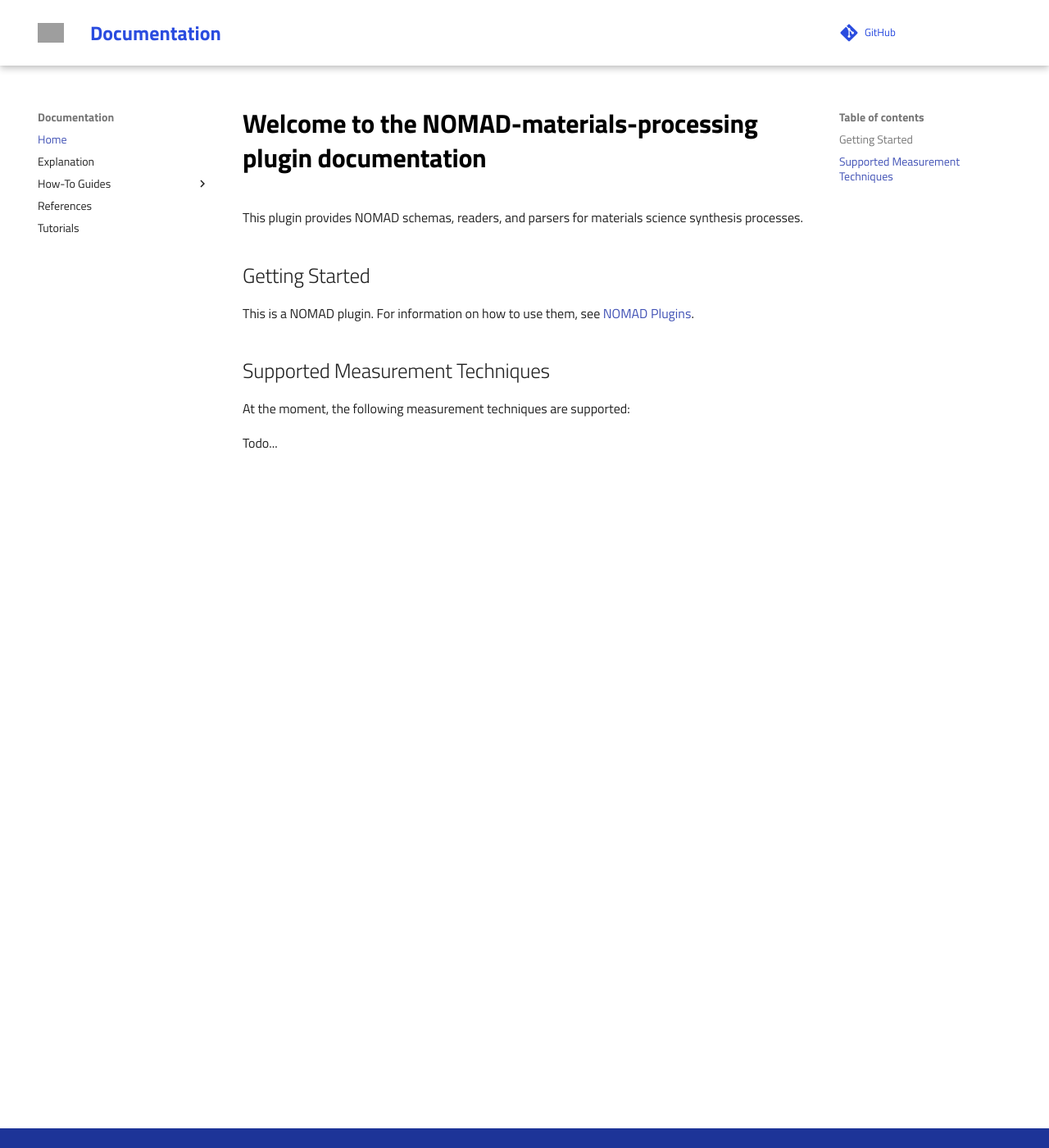
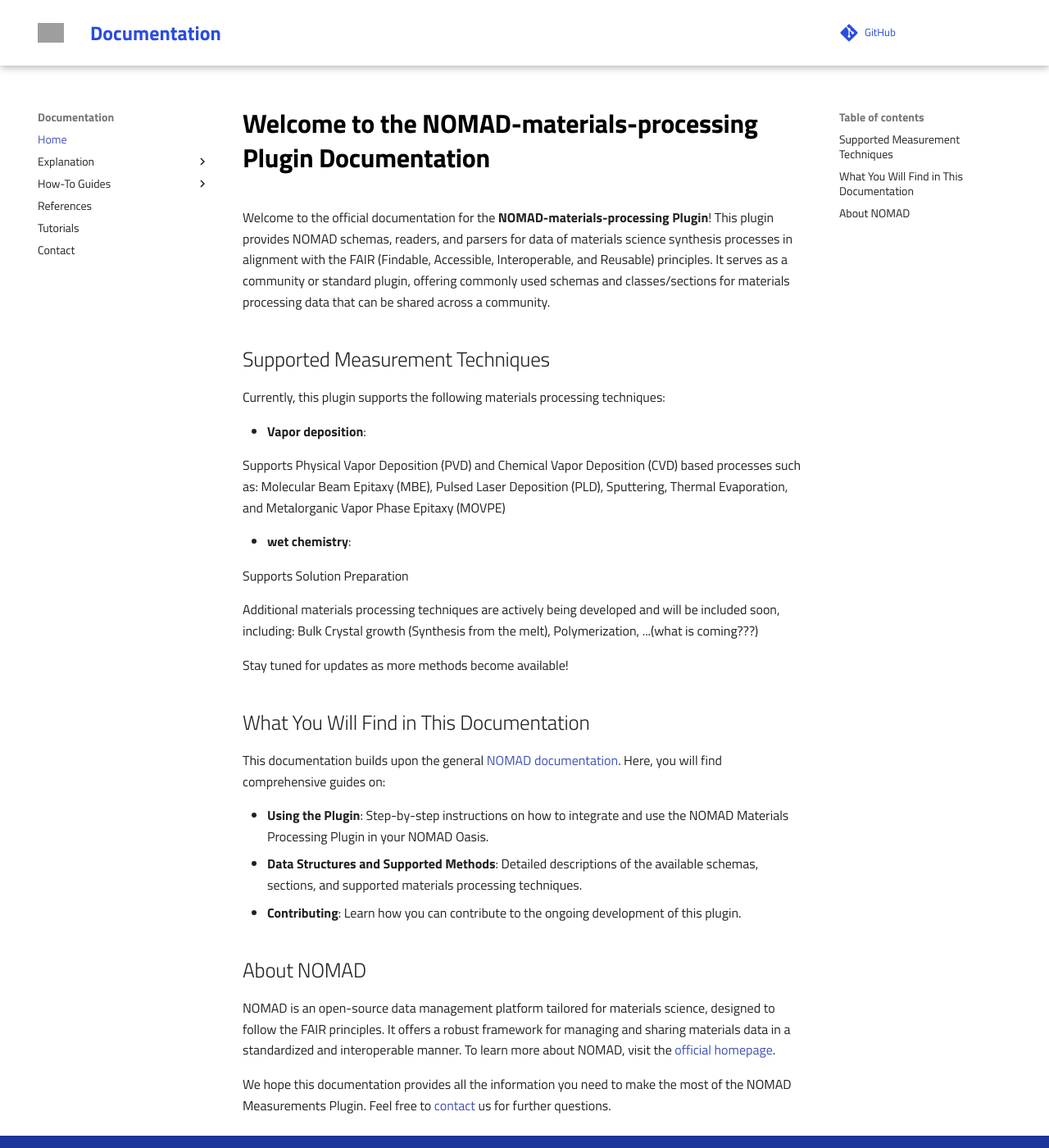
Before and after one commit to FAIRmat-NFDI/nomad-material-processing, an MkDocs documentation site: the page built from docs/index.md, in a window 1280 px wide and 1400 px high. Shown: the whole window at 82% size. Built offline with MkDocs 1.6.1 and Material for MkDocs 9.7.7, drawn with Linux system fonts in a browser that asks for light colours; comment, search, counter and statistics services are not loaded; grey boxes are pictures that could not be loaded.

Commit message:
update docs analog to Measurements

```diff
--- a/docs/index.md
+++ b/docs/index.md
@@ -1,13 +1,36 @@
-# Welcome to the **NOMAD-materials-processing** plugin documentation
+# Welcome to the NOMAD-materials-processing Plugin Documentation
 
-This plugin provides NOMAD schemas, readers, and parsers for materials science synthesis processes.
-
-## Getting Started
-
-This is a NOMAD plugin. For information on how to use them, see [NOMAD Plugins](https://nomad-lab.eu/prod/v1.0/docs/plugins.html).
+Welcome to the official documentation for the **NOMAD-materials-processing Plugin**! This plugin provides NOMAD schemas, readers, and parsers for data of materials science synthesis processes in alignment with the FAIR (Findable, Accessible, Interoperable, and Reusable) principles. It serves as a community or standard plugin, offering commonly used schemas and classes/sections for materials processing data that can be shared across a community.
 
 ## Supported Measurement Techniques
 
-At the moment, the following measurement techniques are supported:
+Currently, this plugin supports the following materials processing techniques:
 
-Todo...
+- **Vapor deposition**:
+
+  Supports Physical Vapor Deposition (PVD) and Chemical Vapor Deposition (CVD) based processes such as:
+  Molecular Beam Epitaxy (MBE), Pulsed Laser Deposition (PLD), Sputtering, Thermal Evaporation, and Metalorganic Vapor Phase Epitaxy (MOVPE)
+
+- **wet chemistry**:
+
+  Supports Solution Preparation
+
+Additional materials processing techniques are actively being developed and will be included soon, including:
+Bulk Crystal growth (Synthesis from the melt), Polymerization, ...(what is coming???)
+
+Stay tuned for updates as more methods become available!
+
+## What You Will Find in This Documentation
+
+This documentation builds upon the general [NOMAD documentation](https://nomad-lab.eu/prod/v1/staging/docs/explanation/data.html). Here, you will find comprehensive guides on:
+
+- **Using the Plugin**: Step-by-step instructions on how to integrate and use the NOMAD Materials Processing Plugin in your NOMAD Oasis.
+- **Data Structures and Supported Methods**: Detailed descriptions of the available schemas, sections, and supported materials processing techniques.
+- **Contributing**: Learn how you can contribute to the ongoing development of this plugin.
+
+## About NOMAD
+
+NOMAD is an open-source data management platform tailored for materials science, designed to follow the FAIR principles. It offers a robust framework for managing and sharing materials data in a standardized and interoperable manner. To learn more about NOMAD, visit the [official homepage](https://nomad-lab.eu).
+
+
+We hope this documentation provides all the information you need to make the most of the NOMAD Measurements Plugin. Feel free to [contact](contact.md) us for further questions.
--- a/mkdocs.yml
+++ b/mkdocs.yml
@@ -7,11 +7,16 @@
 
 nav:
   - Home: index.md
-  - Explanation: explanation/explanation.md
+  - Explanation:
+    - Levels of Schema: explanation/levelsofschema.md
+    - Schemas and Readers: explanation/schemas_and_readers.md
   - How-To Guides:
+    - Install this Plugin: how_to/install.md
     - Use this Plugin: how_to/use_this_plugin.md
+    - Develop this Plugin: how_to/develop.md
   - References: reference/references.md
   - Tutorials: tutorial/tutorial.md
+  - Contact: contact.md
 plugins:
  - search
 theme:
```
Also changed, not shown: docs/contact.md (added, +19 -0 lines), docs/explanation/schemas_and_readers.md (added, +13 -0 lines), docs/how_to/develop.md (added, +3 -0 lines), docs/how_to/install.md (added, +33 -0 lines), docs/how_to/use_this_plugin.md (+2 -29 lines), docs/how_to/use_this_plugin_old.md (added, +30 -0 lines), docs/explanation/levelsofschema.md (line endings or trailing spaces).
